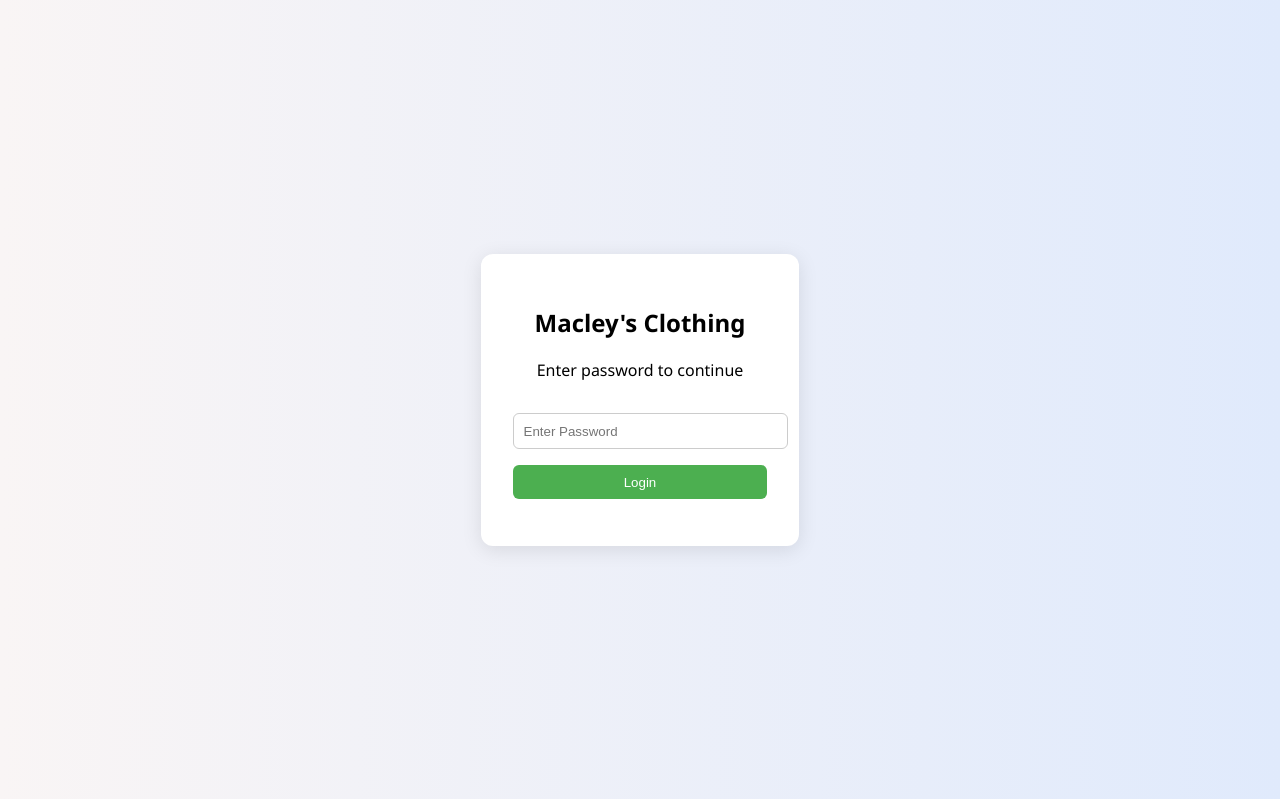
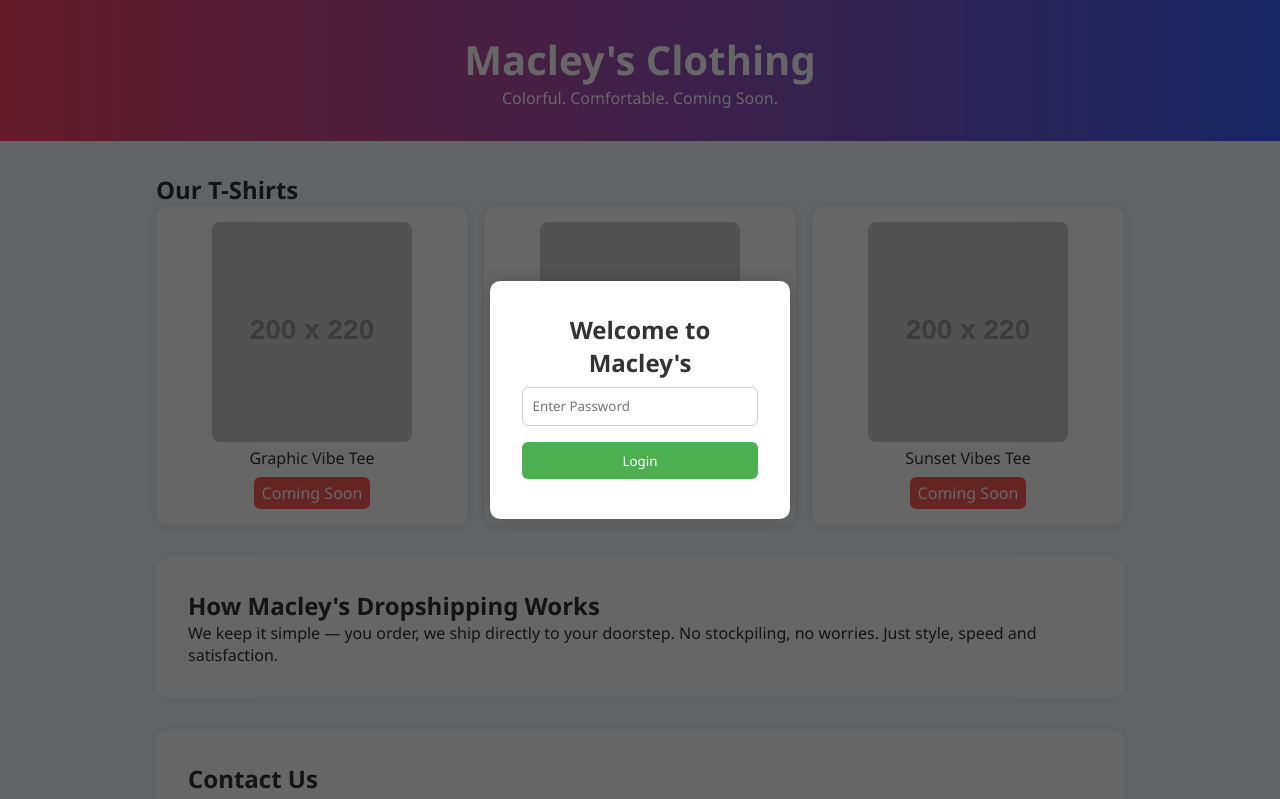
Before and after one commit to Nishant2000M/macleys-website, a plain HTML site: page index.html in a window 1280 px wide. Shown: the top 799 px of the page. Drawn offline with Linux system fonts and the light colour scheme; placeholder pictures from the web are drawn by us.

Commit message:
Update index.html

```diff
--- a/index.html
+++ b/index.html
@@ -3,67 +3,115 @@
 <head>
   <meta charset="UTF-8" />
   <meta name="viewport" content="width=device-width, initial-scale=1.0"/>
-  <title>Welcome to Macley's</title>
+  <title>Macley's Clothing</title>
   <style>
-    body {
-      margin: 0;
-      font-family: 'Segoe UI', sans-serif;
-      background: linear-gradient(to right, #f9f5f5, #e0eafc);
-      height: 100vh;
-      display: flex;
-      align-items: center;
-      justify-content: center;
+    * { box-sizing: border-box; margin: 0; padding: 0; font-family: 'Segoe UI', sans-serif; }
+    body { background: #f7f9fc; color: #333; }
+    header {
+      background: linear-gradient(90deg, #fc466b, #3f5efb);
+      color: white; text-align: center; padding: 2rem 1rem;
     }
-    .box {
-      background: white;
-      padding: 2rem;
-      border-radius: 12px;
-      box-shadow: 0 4px 20px rgba(0,0,0,0.1);
+    header h1 { font-size: 2.5rem; }
+    .section { padding: 2rem 1rem; max-width: 1000px; margin: auto; }
+    .tshirts { display: grid; grid-template-columns: repeat(auto-fit, minmax(200px, 1fr)); gap: 1rem; }
+    .product {
+      background: white; border-radius: 12px; box-shadow: 0 0 10px rgba(0,0,0,0.1); padding: 1rem;
       text-align: center;
     }
-    input {
-      padding: 0.6rem;
-      margin: 1rem 0;
-      width: 100%;
-      border: 1px solid #ccc;
-      border-radius: 6px;
+    .product img { max-width: 100%; border-radius: 8px; }
+    .coming-soon { background: #ff5e5e; color: white; padding: 0.3rem 0.5rem; margin-top: 0.5rem; border-radius: 6px; display: inline-block; }
+    .how-it-works, .contact {
+      background: white; border-radius: 12px; padding: 2rem; box-shadow: 0 0 10px rgba(0,0,0,0.05);
+      margin-top: 2rem;
     }
-    button {
-      padding: 0.6rem;
-      width: 100%;
-      background-color: #4CAF50;
-      color: white;
-      border: none;
-      border-radius: 6px;
-      cursor: pointer;
+    footer {
+      text-align: center; padding: 1rem; margin-top: 2rem; background: #eee; color: #777;
     }
-    .error {
-      color: red;
-      font-size: 0.9rem;
+
+    /* Login overlay */
+    .overlay {
+      position: fixed; top: 0; left: 0; width: 100%; height: 100%;
+      background: rgba(0,0,0,0.6); display: flex; align-items: center; justify-content: center;
+      z-index: 9999;
     }
+    .login-box {
+      background: white; padding: 2rem; border-radius: 10px; text-align: center;
+      box-shadow: 0 0 20px rgba(0,0,0,0.2); width: 300px;
+    }
+    input, button {
+      padding: 0.6rem; width: 100%; margin: 0.5rem 0;
+      border-radius: 6px; border: 1px solid #ccc;
+    }
+    button { background: #4CAF50; color: white; border: none; cursor: pointer; }
+    .error { color: red; font-size: 0.9rem; }
   </style>
 </head>
 <body>
-  <div class="box">
-    <h2>Macley's Clothing</h2>
-    <p>Enter password to continue</p>
-    <input type="password" id="password" placeholder="Enter Password" />
+
+<div class="overlay" id="loginOverlay">
+  <div class="login-box">
+    <h2>Welcome to Macley's</h2>
+    <input type="password" id="password" placeholder="Enter Password">
     <button onclick="checkPassword()">Login</button>
     <p class="error" id="error-msg"></p>
   </div>
+</div>
+
+<header>
+  <h1>Macley's Clothing</h1>
+  <p>Colorful. Comfortable. Coming Soon.</p>
+</header>
+
+<div class="section">
+  <h2>Our T-Shirts</h2>
+  <div class="tshirts">
+    <div class="product">
+      <img src="https://via.placeholder.com/200x220/FFC0CB/000000?text=Macley's+Tee+1" alt="T-Shirt 1">
+      <p>Graphic Vibe Tee</p>
+      <span class="coming-soon">Coming Soon</span>
+    </div>
+    <div class="product">
+      <img src="https://via.placeholder.com/200x220/87CEEB/000000?text=Macley's+Tee+2" alt="T-Shirt 2">
+      <p>Sky Blue Comfort</p>
+      <span class="coming-soon">Coming Soon</span>
+    </div>
+    <div class="product">
+      <img src="https://via.placeholder.com/200x220/FFD700/000000?text=Macley's+Tee+3" alt="T-Shirt 3">
+      <p>Sunset Vibes Tee</p>
+      <span class="coming-soon">Coming Soon</span>
+    </div>
+  </div>
+
+  <div class="how-it-works">
+    <h2>How Macley's Dropshipping Works</h2>
+    <p>
+      We keep it simple — you order, we ship directly to your doorstep.
+      No stockpiling, no worries. Just style, speed and satisfaction.
+    </p>
+  </div>
+
+  <div class="contact">
+    <h2>Contact Us</h2>
+    <p>Email: contact@macleys.in</p>
+    <p>Instagram: @macleys_clothing</p>
+    <p>Business Inquiries: +91-XXXXXXXXXX</p>
+  </div>
+</div>
+
+<footer>
+  &copy; 2025 Macley's Clothing. All rights reserved.
+</footer>
 
 <script>
   function checkPassword() {
     const password = document.getElementById("password").value;
     if (password === "MAHALENISHANT") {
-        document.querySelector('.box').innerHTML = `
-          <h2>Welcome to Macley's</h2>
-          <p>This is a demo site. T-shirt collection coming soon across India!</p>
-        `;
+      document.getElementById("loginOverlay").style.display = "none";
     } else {
       document.getElementById("error-msg").innerText = "Incorrect password!";
     }
   }
 </script>
+
 </body>
 </html>
```
Lines whose indentation alone changed are shown as unchanged.
